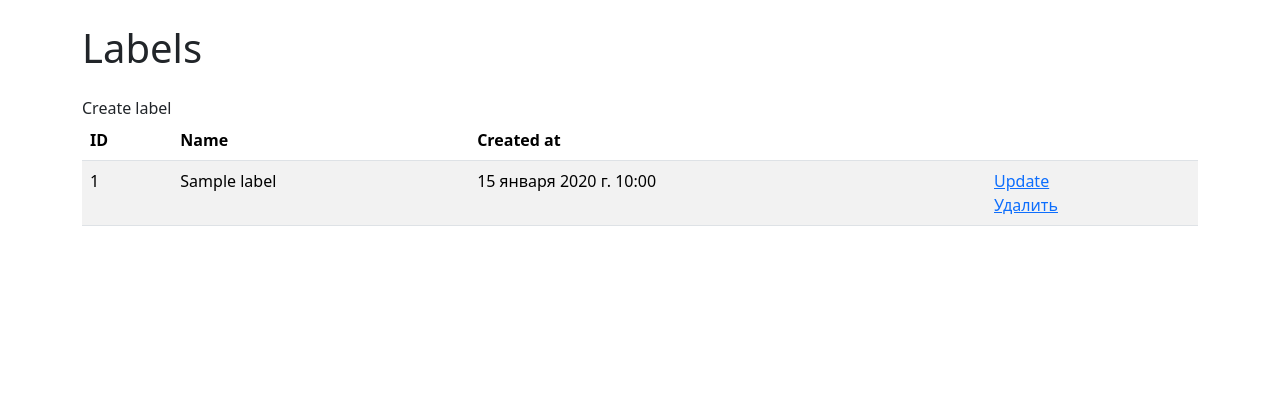
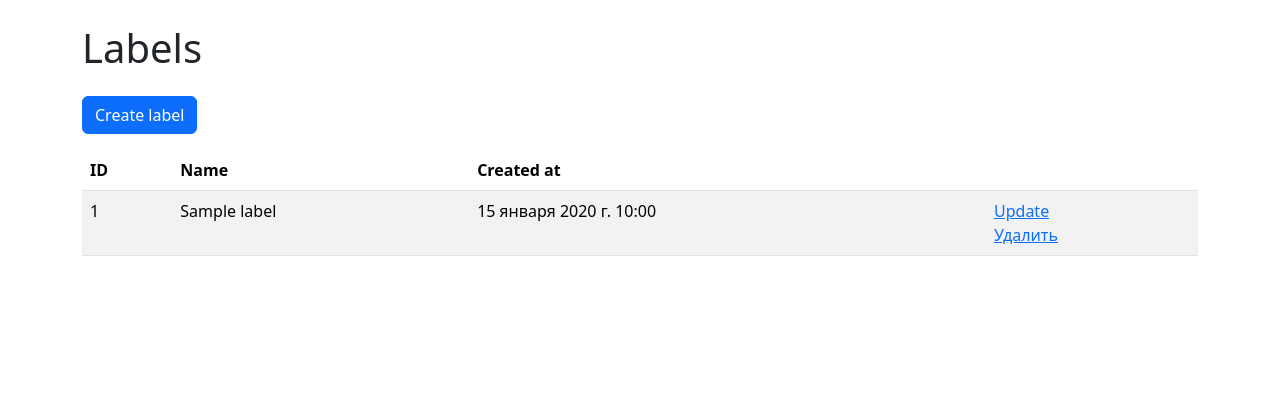
Before and after one commit to TarakanovAndrey/-python-_task_manager, a Django app: template labels/templates/labels/labels_list.html in a window 1280 px wide. Shown: the part 56-476 px from the top of the page. Run offline with Django 4.2, Linux system fonts and the light colour scheme; the template is opened without the code that fills it: most values are stand-ins (such as "Sample title", 1, 10 or a date in 2020); parts of the project's set-up code (start-up, migrations or seed data) failed here and were passed over; some libraries are stand-ins or nearby versions.

```diff
--- a/labels/templates/labels/label_create.html
+++ b/labels/templates/labels/label_create.html
@@ -13,7 +13,7 @@
     {% csrf_token %}
     <div class="mb-3">
         {% for field in form %}
-            <label class="form-label">{{ field.label }}</label>
+            <label class="form-label" for="id_{{ field.name }}">{{ field.label }}</label>
             {{ field }}
         {% endfor %}
     </div>
--- a/labels/templates/labels/labels_list.html
+++ b/labels/templates/labels/labels_list.html
@@ -7,7 +7,7 @@
 {% block content %}
 <div class="container wrapper flex-grow-1">
     <h1 class="my-4">{% translate 'Labels' %}</h1>
-    <a class="nav-link" href="{% url 'label_create' %}">{% translate 'Create label' %}</a>
+    <a class="btn btn-primary mb-3" href="{% url 'label_create' %}">{% translate 'Create label' %}</a>
     <table class="table table-striped">
     <thead>
         <tr>
```
Also changed, not shown: db.sqlite3.
